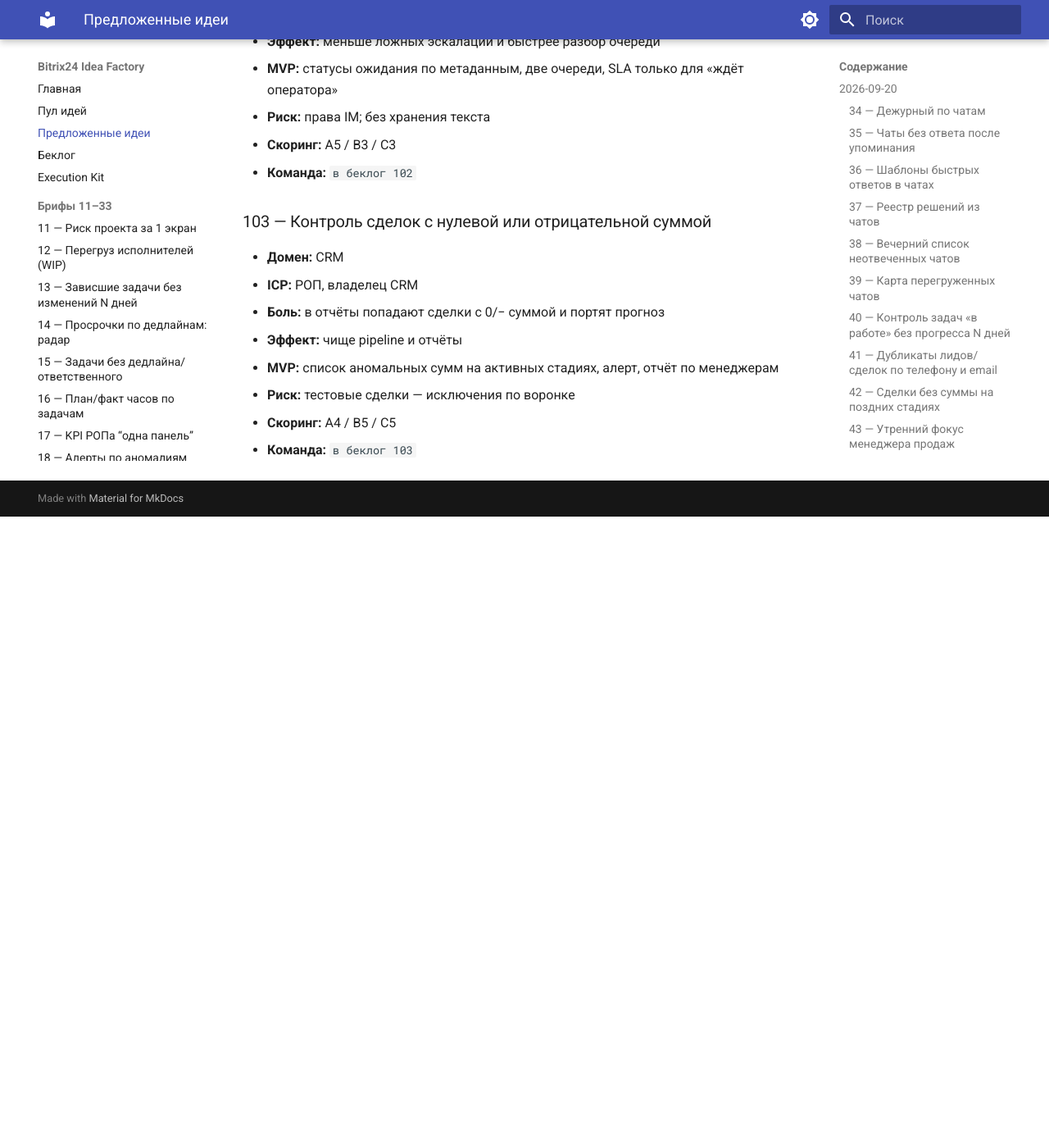
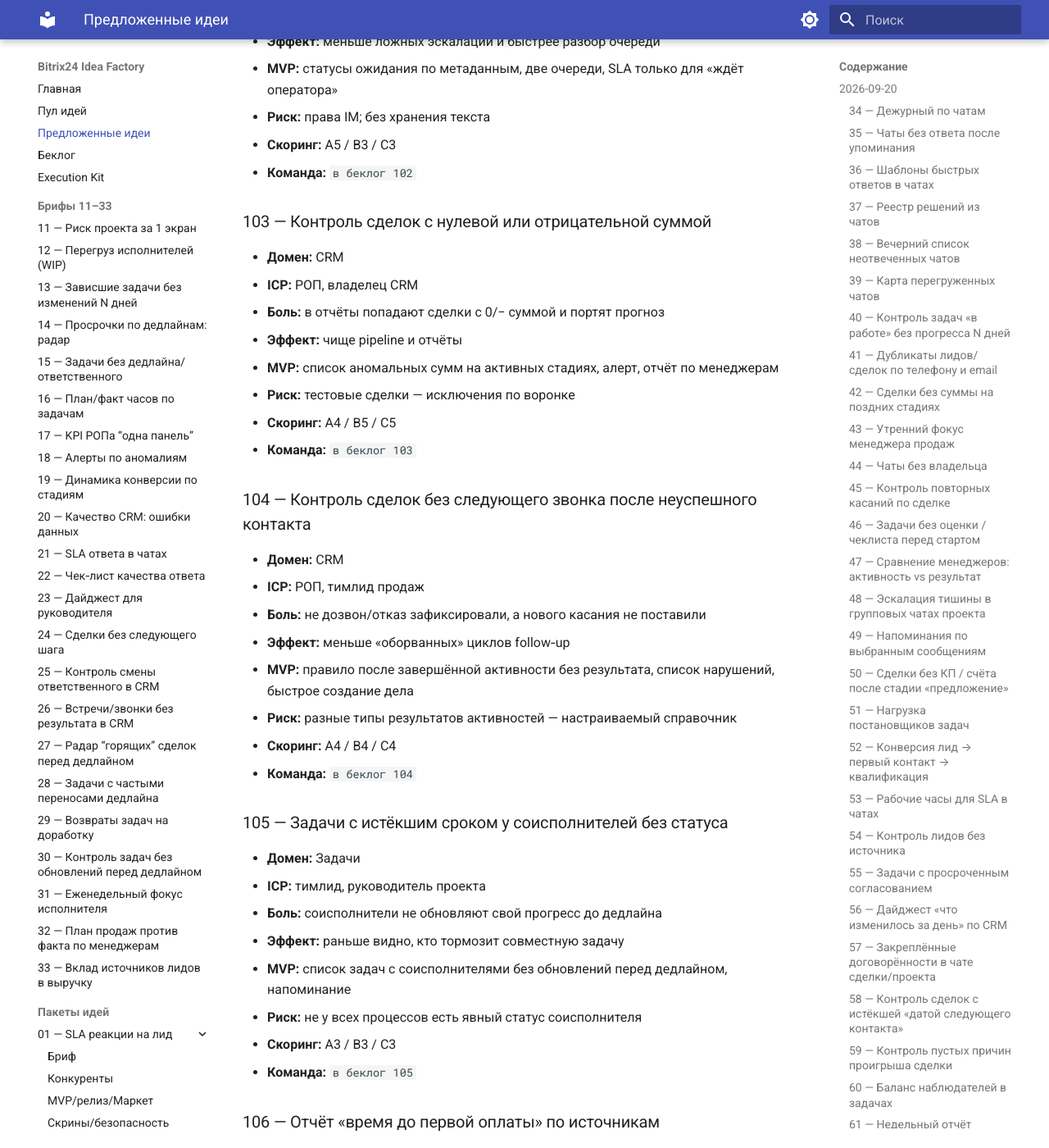
Before and after one commit to grinkevich-dima/b24-idea-factory, an MkDocs documentation site: the page built from docs/idea-briefs/PROPOSED.md, in a window 1280 px wide and 1400 px high, scrolled down 24467 px. Shown: the whole window at 82% size. Built offline with MkDocs 1.6.1 and Material for MkDocs 9.7.7, drawn with Linux system fonts in a browser that asks for light colours; before the commit the page ends 25097 px from its top, so only the background shows below that; some of the changed text lies outside the part shown.

Commit message:
Log proposed ideas 104-108
Co-authored-by: grinkevich-dima <grinkevich-dima@users.noreply.github.com>

```diff
--- a/docs/idea-briefs/PROPOSED.md
+++ b/docs/idea-briefs/PROPOSED.md
@@ -723,3 +723,53 @@
 - **Риск:** тестовые сделки — исключения по воронке
 - **Скоринг:** A4 / B5 / C5
 - **Команда:** `в беклог 103`
+
+### 104 — Контроль сделок без следующего звонка после неуспешного контакта
+- **Домен:** CRM
+- **ICP:** РОП, тимлид продаж
+- **Боль:** не дозвон/отказ зафиксировали, а нового касания не поставили
+- **Эффект:** меньше «оборванных» циклов follow‑up
+- **MVP:** правило после завершённой активности без результата, список нарушений, быстрое создание дела
+- **Риск:** разные типы результатов активностей — настраиваемый справочник
+- **Скоринг:** A4 / B4 / C4
+- **Команда:** `в беклог 104`
+
+### 105 — Задачи с истёкшим сроком у соисполнителей без статуса
+- **Домен:** Задачи
+- **ICP:** тимлид, руководитель проекта
+- **Боль:** соисполнители не обновляют свой прогресс до дедлайна
+- **Эффект:** раньше видно, кто тормозит совместную задачу
+- **MVP:** список задач с соисполнителями без обновлений перед дедлайном, напоминание
+- **Риск:** не у всех процессов есть явный статус соисполнителя
+- **Скоринг:** A3 / B3 / C3
+- **Команда:** `в беклог 105`
+
+### 106 — Отчёт «время до первой оплаты» по источникам
+- **Домен:** Аналитика
+- **ICP:** РОП, маркетолог, коммерческий директор
+- **Боль:** каналы сравнивают по лидам, а не по скорости до денег
+- **Эффект:** лучше выбирают источники с быстрым cash‑in
+- **MVP:** медиана дней от лида/сделки до выигрыша/оплаты по источникам, сравнение периодов
+- **Риск:** поле даты оплаты может отличаться — настройка
+- **Скоринг:** A4 / B4 / C4
+- **Команда:** `в беклог 106`
+
+### 107 — Режим «не беспокоить» для личных открытых линий
+- **Домен:** Чаты
+- **ICP:** менеджеры продаж/поддержки
+- **Боль:** личные чаты сыплют уведомлениями вне фокус‑слота
+- **Эффект:** выше концентрация, меньше пропусков важных после слота
+- **MVP:** персональный DND‑интервал, очередь отложенных, дайджест по окончании
+- **Риск:** не пропустить VIP — whitelist чатов/клиентов
+- **Скоринг:** A3 / B3 / C3
+- **Команда:** `в беклог 107`
+
+### 108 — Контроль карточек компаний без ИНН/реквизитов на стадии договора
+- **Домен:** CRM
+- **ICP:** РОП, владелец CRM
+- **Боль:** доходят до договора без ключевых реквизитов
+- **Эффект:** меньше остановок документооборота
+- **MVP:** правило обязательных полей на стадии, список нарушений, алерт ответственному
+- **Риск:** B2C/физлица — исключения по типу клиента
+- **Скоринг:** A4 / B4 / C4
+- **Команда:** `в беклог 108`
```
Also changed, not shown: other parts of docs/idea-briefs/PROPOSED.md (+1 -1 lines).
